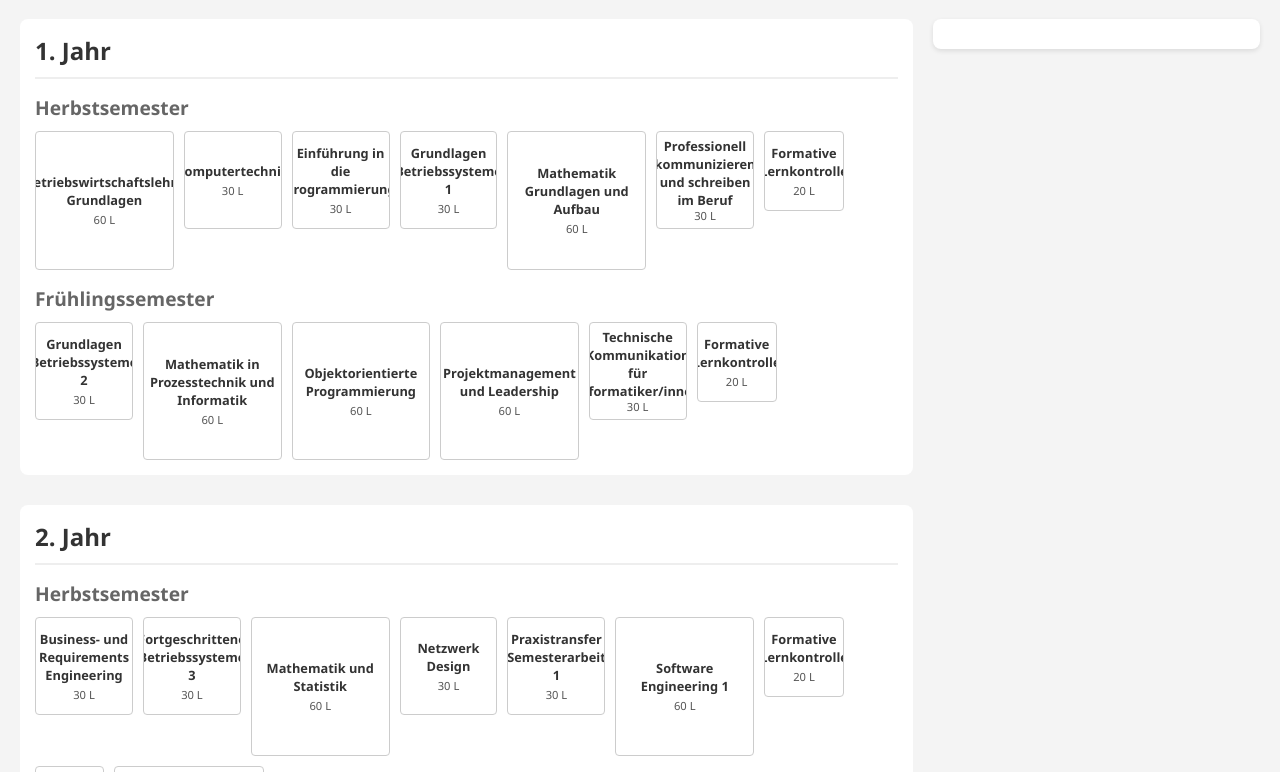
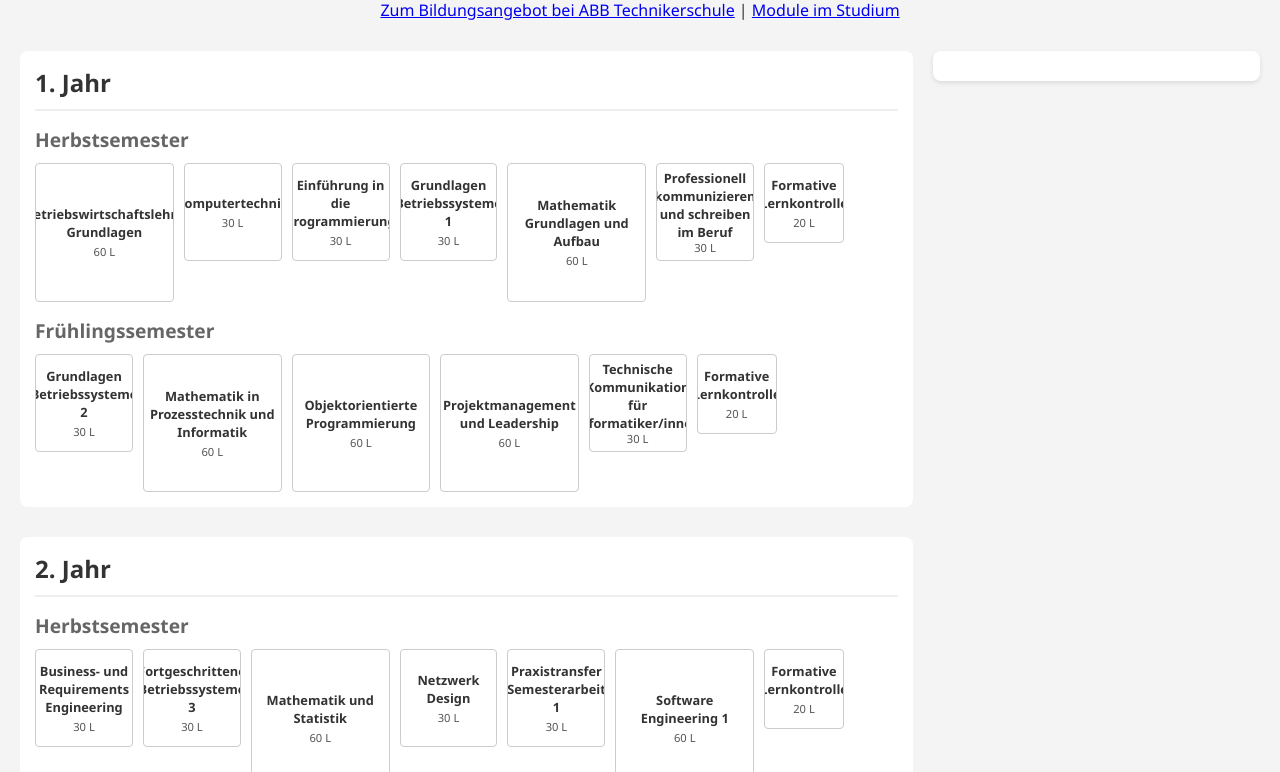
Before and after one commit to KLubina/SwissDiplomaHub, a plain HTML site: page informatiker-hf-abb-lehrplan.html in a window 1280 px wide. Shown: the part 155-927 px from the top of the page. Drawn offline with Linux system fonts and the light colour scheme.

Commit message:
Update informatiker-hf-abb-lehrplan.html

```diff
--- a/informatiker-hf-abb-lehrplan.html
+++ b/informatiker-hf-abb-lehrplan.html
@@ -23,6 +23,15 @@
     <!-- ==== PROGRAM-SPECIFIC CSS (loaded dynamically) ==== -->
     <link rel="stylesheet" id="program-colors-css" href="">
     <link rel="stylesheet" id="program-classes-css" href="">
+    <style>
+        .bildungsangebot-link {
+            display: block;
+            max-width: 760px;
+            margin: 0 auto 10px;
+            padding: 0 20px;
+            text-align: center;
+        }
+    </style>
 </head>
 
 <body data-studiengang="informatiker-hf-abb">
@@ -33,6 +42,13 @@
 
     <h1 id="studienplan-title">Informatiker HF ABB Technikerschule</h1>
     <h2 id="studienplan-subtitle">Diplomstudium</h2>
+    <p class="bildungsangebot-link">
+        <a href="https://www.abbts.ch/bildungsangebot/hoehere-fachschule/informatik"
+            target="_blank" rel="noopener noreferrer">Zum Bildungsangebot bei ABB Technikerschule</a>
+        |
+        <a href="https://www.abbts.ch/resources/ABB_TS_Studienfuehrer_INFORMATIK_Modulkatalog.pdf"
+            target="_blank" rel="noopener noreferrer">Module im Studium</a>
+    </p>
 
     <div class="container">
         <div class="studienplan" id="studienplan">
```
